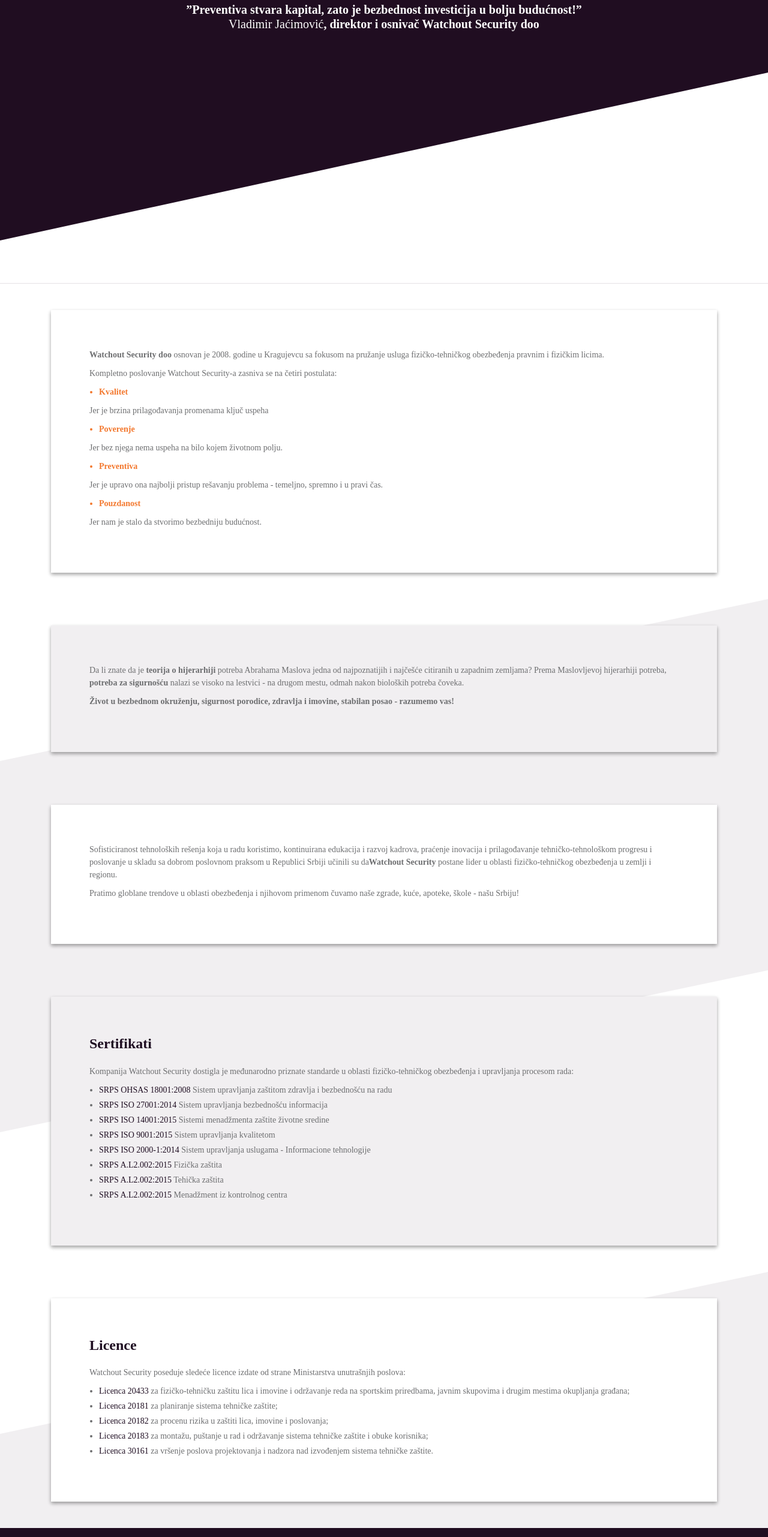
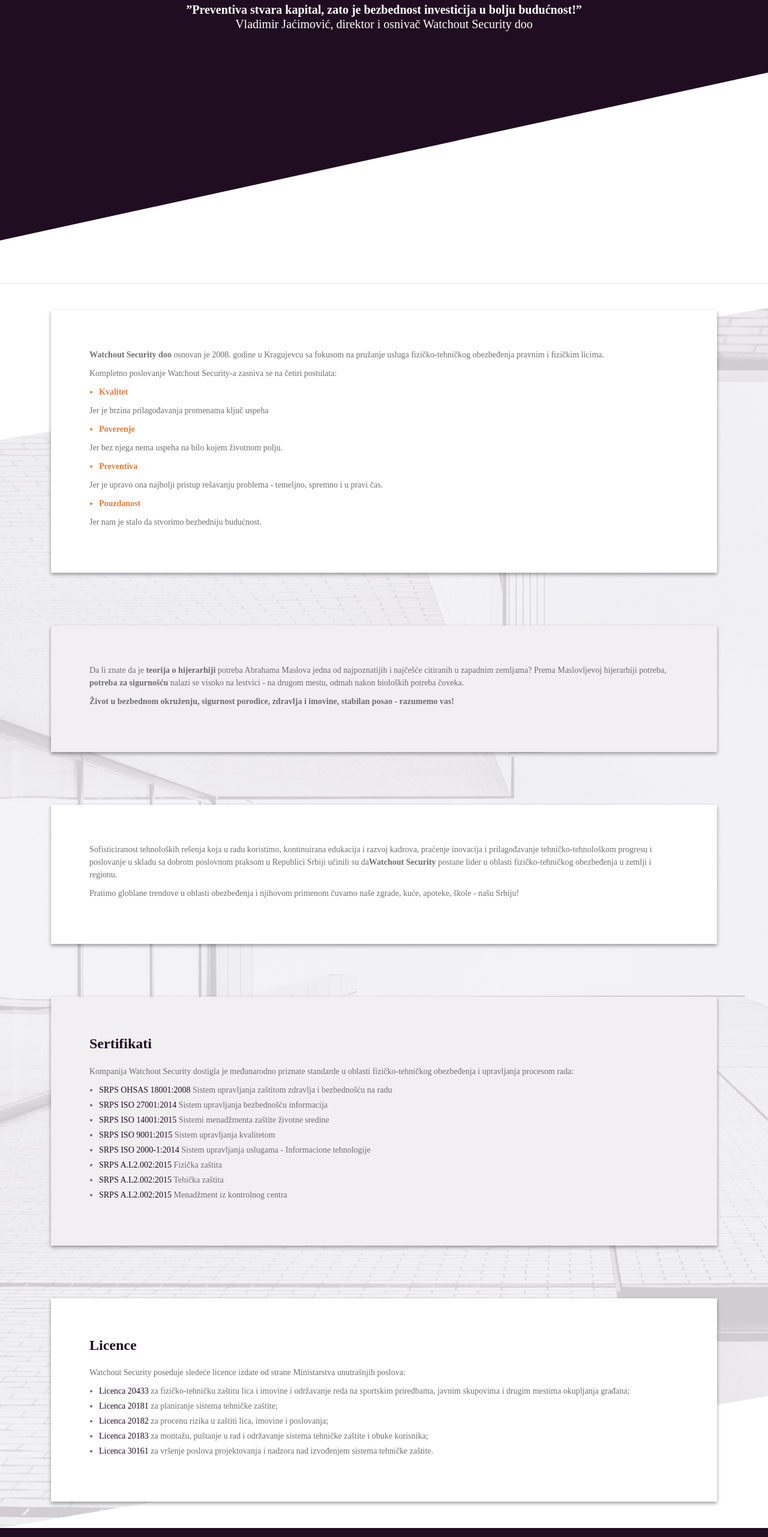
Before and after one commit to Gonzo84/watchout-security, a React app: page /o-nama in a window 1280 px wide. Shown: the part 234-2797 px from the top of the page at 60% size. Built offline with nearby package versions, Linux system fonts and the light colour scheme; the HTML template or start-up script is replaced by a standard one.

Commit message:
fixing review-s

```diff
--- a/src/containers/customPaketi/CustomPaketi.js
+++ b/src/containers/customPaketi/CustomPaketi.js
@@ -546,7 +546,7 @@
                                     <div className="row">
                                         <div className="col-lg-6 col-sm-12">
                                             <div>
-                                                <h4>KONTAKT FORMA</h4>
+                                                <h4>Kontakt forma</h4>
                                                 <p>Poštovani korisnici, popunite Vaše kontakt podatke i neki od naših
                                                     menadžera će Vas kontaktirati kako biste specificirali svoj
                                                     zahtev.</p>
--- a/src/containers/oNama/ONama.js
+++ b/src/containers/oNama/ONama.js
@@ -14,10 +14,10 @@
                     <h4 className="ws-header-title ws-o-nama">O nama</h4>
                     <h6 className="ws-header-title">”Preventiva stvara kapital, zato je bezbednost investicija u bolju
                         budućnost!”<br/>
-                        <span>Vladimir Jaćimović</span>, direktor i osnivač Watchout Security doo</h6>
+                        <span>Vladimir Jaćimović, direktor i osnivač Watchout Security doo</span></h6>
                 </div>
 
-                <div className="ws-body">
+                <div className={[classes.ONama, 'ws-body'].join(' ')}>
 
                     <div className="ws-border-holder"></div>
                     <div className=" ws-simple-style-cont ws-politika-sistema">
@@ -56,7 +56,7 @@
                             </div>
                         </div>
                     </div>
-                    <div className="ws-simple-style-cont ws-politika-sistema ws-triangle-holder">
+                    <div className="ws-simple-style-cont ws-politika-sistema">
                         <div className="container">
                             <div className="ws-box ws-alt">
                                 <p>Da li znate da je <span className="ws-txt-bold">teorija o hijerarhiji</span> potreba
@@ -72,7 +72,7 @@
                             </div>
                         </div>
                     </div>
-                    <div className="ws-simple-style-cont ws-politika-sistema ws-alt">
+                    <div className="ws-simple-style-cont ws-politika-sistema">
                         <div className="container">
                             <div className="ws-box">
                                 <p>Sofisticiranost tehnoloških rešenja koja u radu koristimo, kontinuirana edukacija i
@@ -88,7 +88,7 @@
                             </div>
                         </div>
                     </div>
-                    <div className="ws-simple-style-cont ws-licence ws-triangle-holder ws-triangle-light">
+                    <div className="ws-simple-style-cont ws-licence">
                         <div className="container">
                             <div className="ws-box ws-alt">
                                 <h5>Sertifikati</h5>
@@ -122,7 +122,7 @@
                             </div>
                         </div>
                     </div>
-                    <div className="ws-simple-style-cont ws-licence ws-triangle-holder">
+                    <div className="ws-simple-style-cont ws-licence">
                         <div className="container">
                             <div className="ws-box">
                                 <h5>Licence </h5>
--- a/src/containers/oNama/ONama.scss
+++ b/src/containers/oNama/ONama.scss
@@ -1,9 +1,14 @@
+.ONama {
+  background-image: url("../../assets/images/oNama/background.png");
+  background-repeat: no-repeat;
+  background-size: cover;
+}
 .ONamaHeader{
   background-color: #200D21 !important;
   overflow: hidden;
   width: 100%;
   span {
-    font-weight: 500;
+    font-weight: 300;
   }
 }
 .ONamaHeader::after {
```
Also changed, not shown: src/assets/images/oNama/background.png (added), 1 other file (tests, documents, lock files or other folders).
